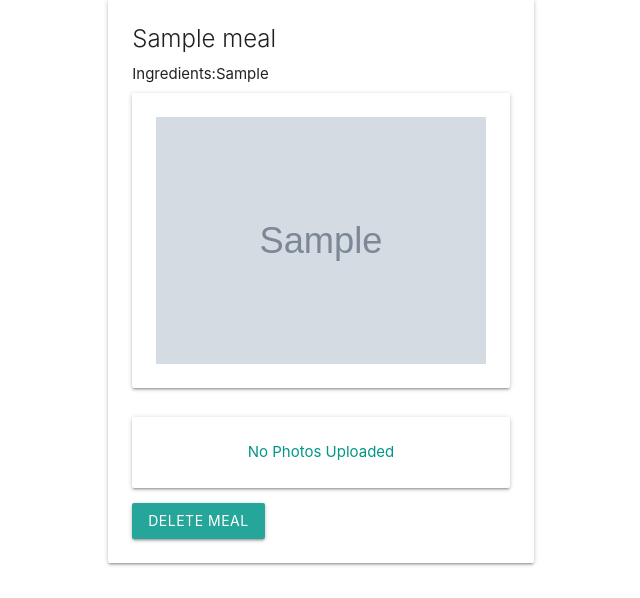
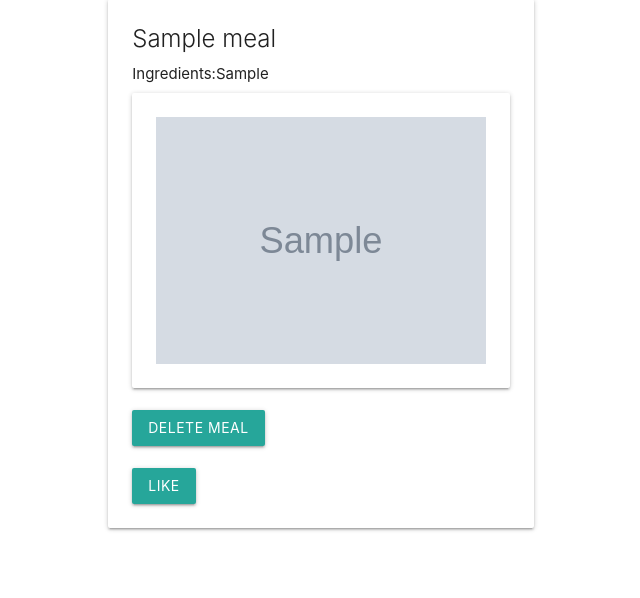
Before and after one commit to djones1117/Meal-Planner, a Django app: page /meals/1/ in a window 1280 px wide. Shown: the part 209-807 px from the top of the page, without its empty margins (95-735 px from the left). After the commit the page ends 740 px from the top, so only its background shows below. Run offline with Django 4.2, Linux system fonts and the light colour scheme; a user stored in the database is signed in; tables that the repository leaves empty hold one stand-in row (values such as "Sample post"); grey boxes marked "Sample" are stand-in pictures.

Commit message:
post like 302

```diff
--- a/main_app/admin.py
+++ b/main_app/admin.py
@@ -1,6 +1,7 @@
 from django.contrib import admin
-from .models import ShoppingList, Meal
+from .models import ShoppingList, Meal, Like
 # Register your models here.
 
 admin.site.register(ShoppingList)
 admin.site.register(Meal)
+admin.site.register(Like)
--- a/main_app/models.py
+++ b/main_app/models.py
@@ -18,3 +18,10 @@ class Meal(models.Model):
 
     def get_absolute_url(self):
         return reverse('detail', kwargs={'meal_id': self.id})
+
+class Like(models.Model):
+    user = models.ForeignKey(User, on_delete=models.CASCADE)
+    meal = models.ForeignKey(Meal, on_delete=models.CASCADE)
+
+    def __str__(self):
+        return f'{self.user}'
--- a/main_app/templates/meals/detail.html
+++ b/main_app/templates/meals/detail.html
@@ -10,7 +10,6 @@
         <span>Ingredients:{{meal.ingredients}}</span>
 
         <img class="responsive-img card-panel" src="{{meal.photo_url}}" />
-        <div class="card-panel teal-text center-align">No Photos Uploaded</div>
 
         {% if user.id == meal.user_id %}
         <form action="{% url 'delete' meal.id %}" method="POST">
@@ -18,7 +17,11 @@
           <input type="submit" value="Delete Meal" class="btn">
         </form>
         {% endif %}
-
+        <br>
+        <form action="{% url 'meals_like' meal.id %}" method="POST">
+          {% csrf_token %}
+          <input type="submit" value="Like" class="btn">
+        </form>
 
       </div>
       {% endblock %}
--- a/main_app/urls.py
+++ b/main_app/urls.py
@@ -9,4 +9,5 @@ urlpatterns = [
   path('meals/create/', views.MealCreate.as_view(), name='meals_create'),
   path('accounts/signup/', views.signup, name='signup'),
   path('meals/<int:meal_id>/delete/', views.meals_delete, name="delete"),
+  path('meals/<int:meal_id>/like/', views.meals_like, name="meals_like"),
 ]
--- a/main_app/views.py
+++ b/main_app/views.py
@@ -1,7 +1,7 @@
 import os
 import uuid
 import boto3
-from .models import ShoppingList, Meal
+from .models import ShoppingList, Meal, Like
 from .forms import  MealForm
 from django.views.generic.edit import CreateView, UpdateView, DeleteView
 from django.forms.formsets import formset_factory
@@ -69,6 +69,10 @@ def meals_delete(request, meal_id):
    meal.delete()
    return redirect('index')
 
+def meals_like(request, meal_id):
+  Like.objects.create(user_id=request.user.id, meal_id=meal_id)
+  return redirect('detail', meal_id=meal_id)
+
 class MealCreate(LoginRequiredMixin, CreateView):
   model = Meal
   fields = ['name', 'ingredients']
```
Also changed, not shown: main_app/migrations/0010_like.py (added).
